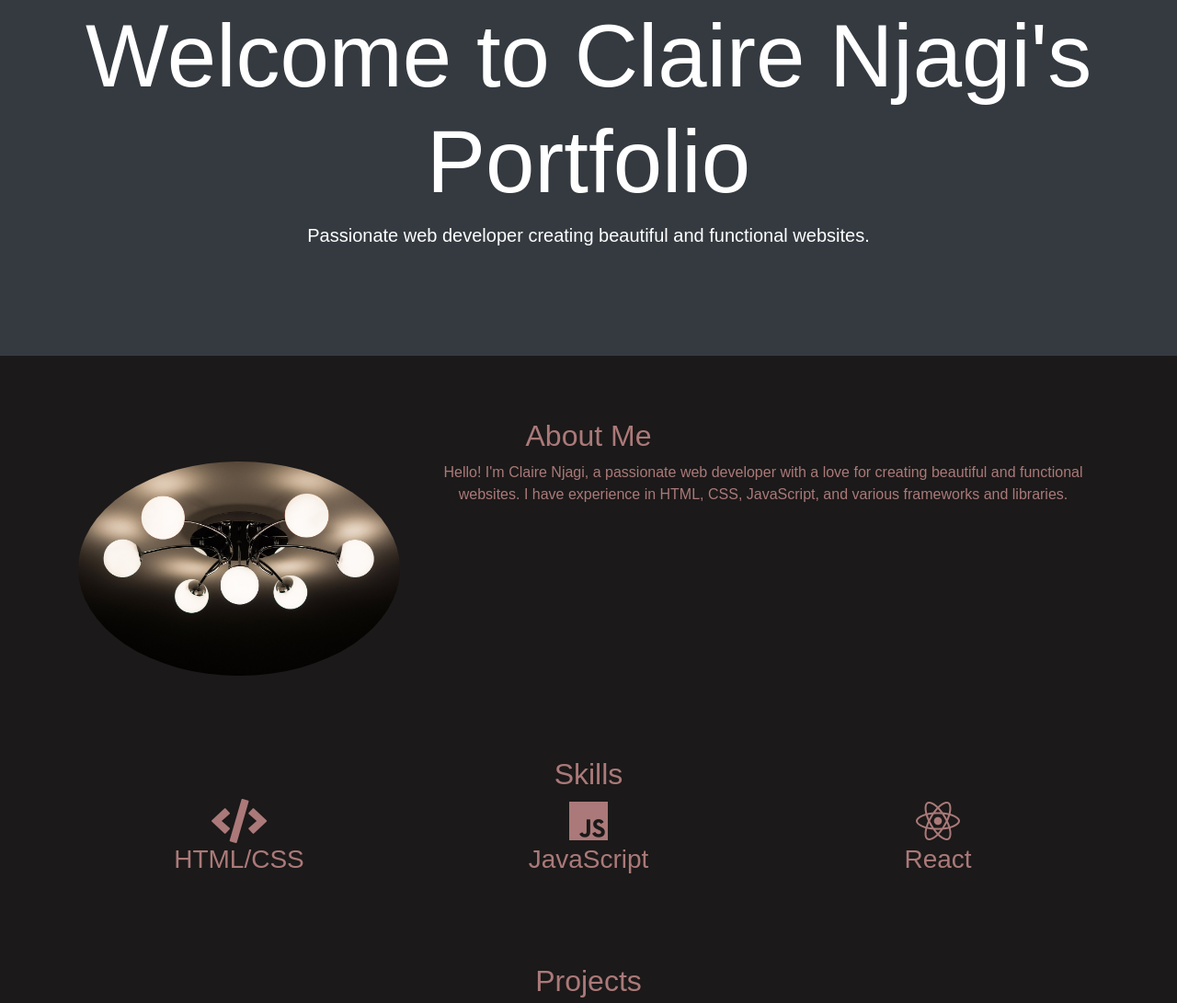
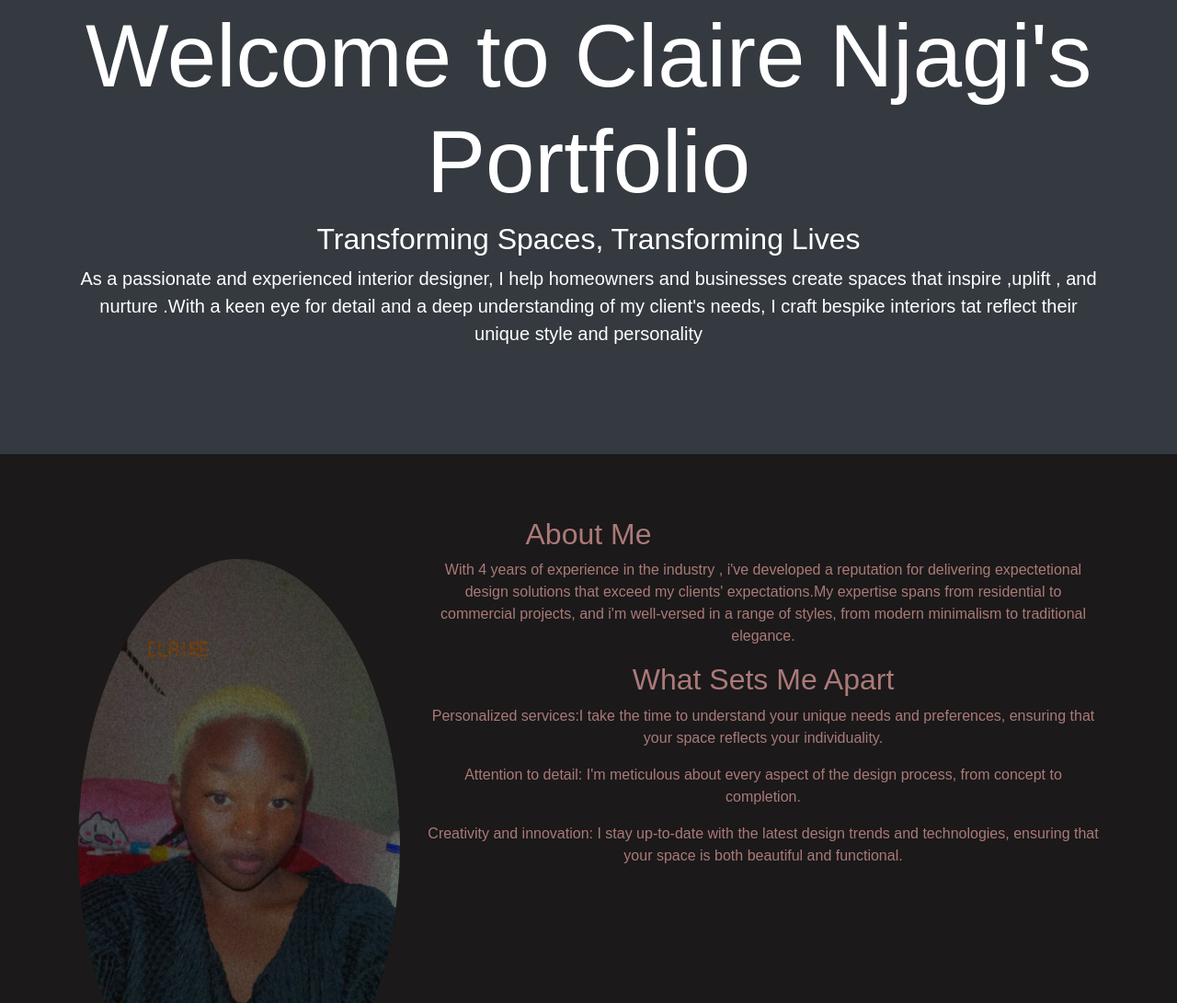
Before and after one commit to Leslieluvutse/claire, a website: page index.html in a window 1280 px wide. Shown: the part 253-1344 px from the top of the page at 92% size. Drawn offline with nearby package versions, Linux system fonts and the light colour scheme.

Commit message:
added various aspects on the index.html

```diff
--- a/index.html
+++ b/index.html
@@ -26,7 +26,8 @@
     <section id="hero" class="jumbotron jumbotron-fluid bg-dark text-white text-center">
         <div class="container">
             <h1 class="display-1 d-flex justify-content-start">Welcome to Claire Njagi's Portfolio</h1>
-            <p class="lead">Passionate web developer creating beautiful and functional websites.</p>
+            <h2>Transforming Spaces, Transforming Lives</h2>
+            <p class="lead">As a passionate and experienced interior designer, I help homeowners and businesses create spaces that inspire ,uplift , and nurture .With a keen eye for detail and a deep understanding of my client's needs, I craft bespike interiors tat reflect their unique style and personality </p>
         </div>
     </section>
 
@@ -34,10 +35,14 @@
         <h2 class="text-center">About Me</h2>
         <div class="row">
             <div class="col-md-4 text-center">
-                <img src="ceiling-lamp-335975_1280.jpg" alt="Claire Njagi" class="img-fluid rounded-circle">
+                <img src="claire.jpeg" alt="Claire Njagi" class="img-fluid rounded-circle">
             </div>
             <div class="col-md-8">
-                <p>Hello! I'm Claire Njagi, a passionate web developer with a love for creating beautiful and functional websites. I have experience in HTML, CSS, JavaScript, and various frameworks and libraries.</p>
+                <p>With 4 years of experience in the industry , i've developed a reputation for delivering expectetional design solutions that exceed my clients' expectations.My expertise spans from residential to commercial projects, and i'm well-versed in a range of styles, from modern minimalism to traditional elegance.</p>
+                <h2>What Sets Me Apart</h2>
+                <p>Personalized services:I take the time to understand your unique needs and preferences, ensuring that your space reflects your individuality.</p>
+                            <p>Attention to detail: I'm meticulous about every aspect of the design process, from concept to completion.</p>
+                            <p>Creativity and innovation: I stay up-to-date with the latest design trends and technologies, ensuring that your space is both beautiful and functional.</p>
             </div>
         </div>
     </section>
@@ -47,15 +52,18 @@
         <div class="row">
             <div class="col-md-4 text-center">
                 <i class="fas fa-code fa-3x"></i>
-                <h3>HTML/CSS</h3>
+                <h3>Proficency in design software </h3>
+                <p>Proficiency in computer-aided design (CAD) software, such as Autodesk AutoCAD, Revit, and SketchUp, as well as other design programs like Adobe Creative Suite (Photoshop, Illustrator, InDesign).</p>
             </div>
             <div class="col-md-4 text-center">
                 <i class="fab fa-js fa-3x"></i>
-                <h3>JavaScript</h3>
+                <h3>Lighting design</h3>
+                <p>Understanding of lighting principles, including natural and artificial lighting, and the ability to design lighting plans.</p>
             </div>
             <div class="col-md-4 text-center">
                 <i class="fab fa-react fa-3x"></i>
-                <h3>React</h3>
+                <h3>Acoustics and sound design</h3>
+                <p> Knowledge of acoustics and sound design principles, including sound absorption, reflection, and diffusion.</p>
             </div>
         </div>
     </section>
```
Also changed, not shown: claire.jpeg (added).
